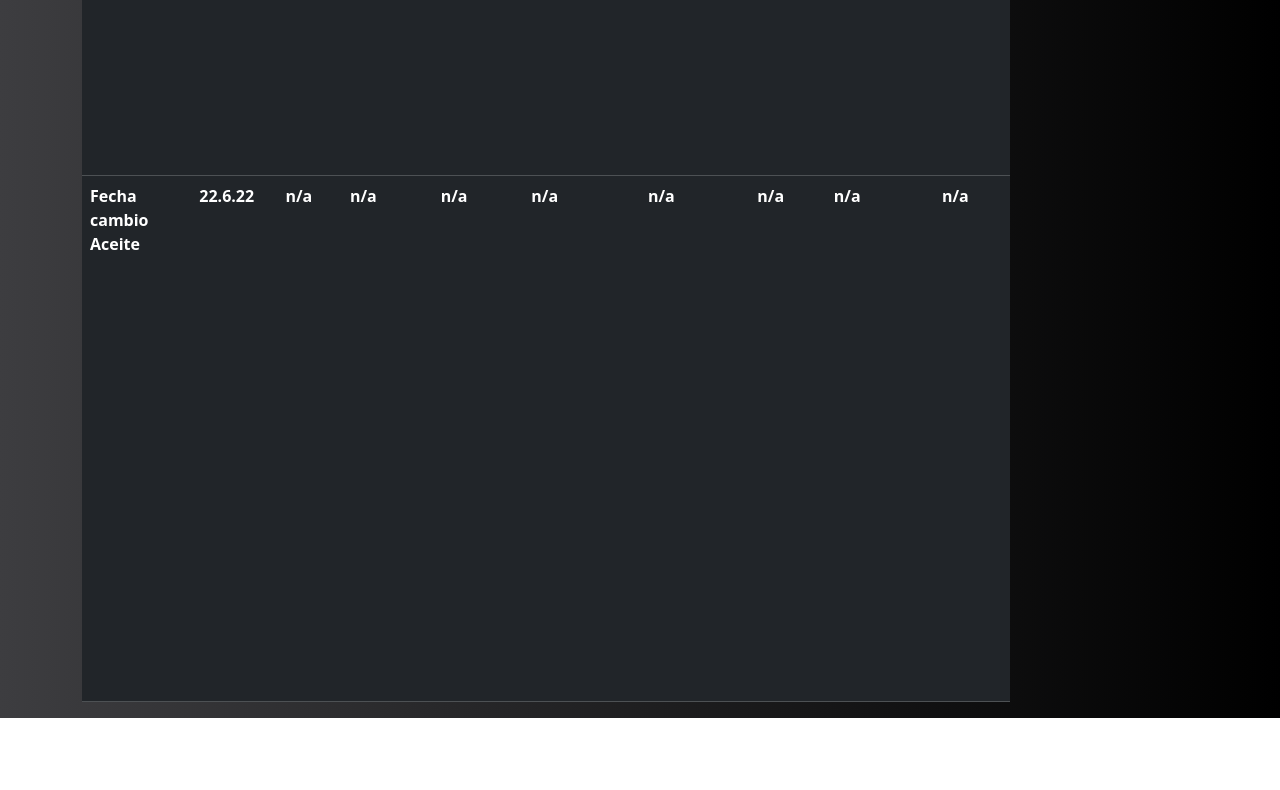
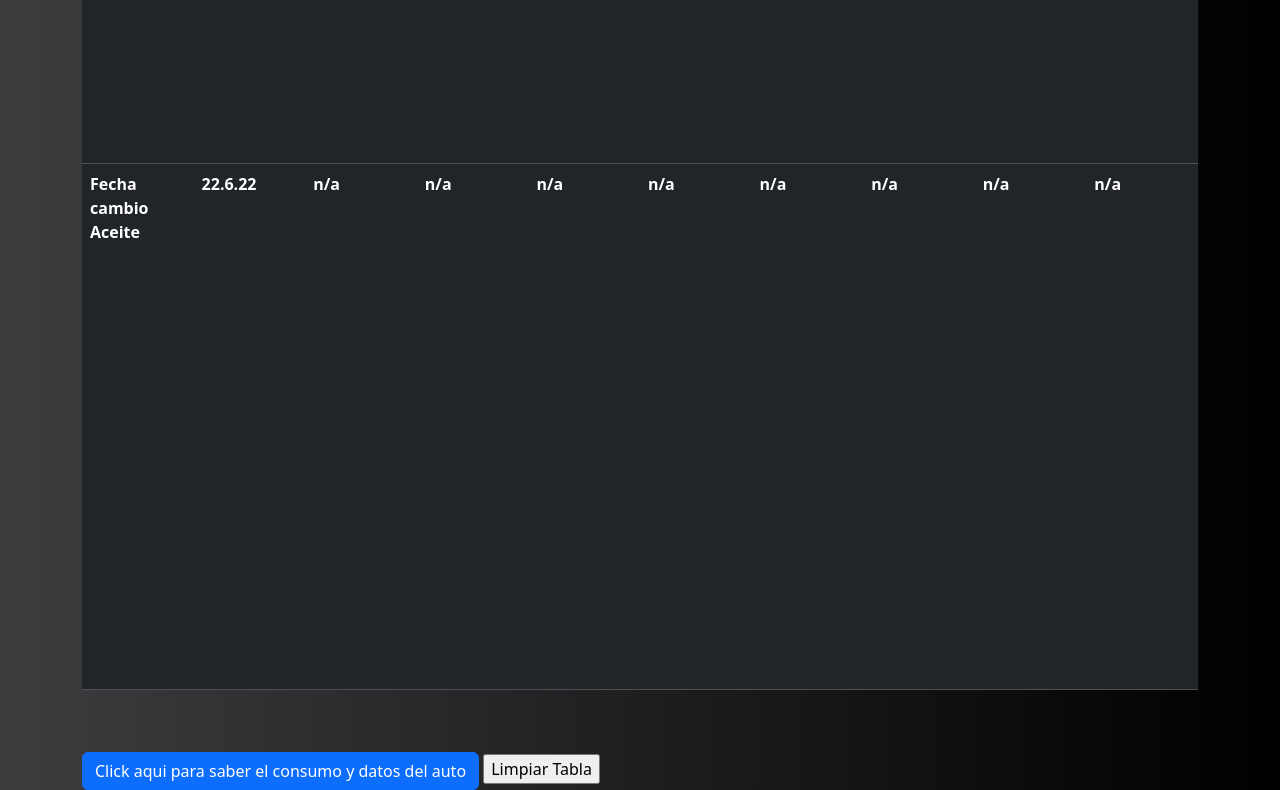
Before and after one commit to fdesign1/Nafta, a plain HTML site: page index.html in a window 1280 px wide. Shown: the part 469-1259 px from the top of the page. Before the commit the page ends 1187 px from the top, so only its background shows below. Drawn offline with nearby package versions, Linux system fonts and the light colour scheme.

Commit message:
table-layout-fixed

```diff
--- a/index.html
+++ b/index.html
@@ -24,17 +24,13 @@
 
 
 
-<div class="row">    <!--fila---------------------------------->
-
-<div class="col">     <!--1 columna---------------------------->
-
+<div class="row">
   <div class="itemy">
     <h1 class="text-light text-center">Calcula el precio del viaje</h1>
   </div>
-
-  <div class="tablita table-responsive" style="overflow-y: scroll; overflow-x: scroll;">
+  <div class="tablita">
     <h3 class="text-info" onclick="myFunction2()">Tabla</h3>
-  <table class="table table-responsive table-hover table-dark" id="board-js">
+  <table class="table table-responsivetable-hover table-dark" id="board-js">
       <thead>
         <tr>
           <th scope="col">Descripcion</th>
@@ -79,6 +75,15 @@
   </div>
   </div>
 
+
+
+
+
+
+<div class="col">     <!--1 columna---------------------------->
+
+
+
   <div class="col mt-4">        <!-- 2da column a------------->
 
     <div class="btn1">
@@ -91,7 +96,6 @@
 
       </div>
   </div>
-</div>
 </div>
 
 
--- a/nafta.css
+++ b/nafta.css
@@ -36,5 +36,6 @@ h1{
     text-align: center;
 }
 table{
+    table-layout: fixed;
     height: 1000px;
 }
```
